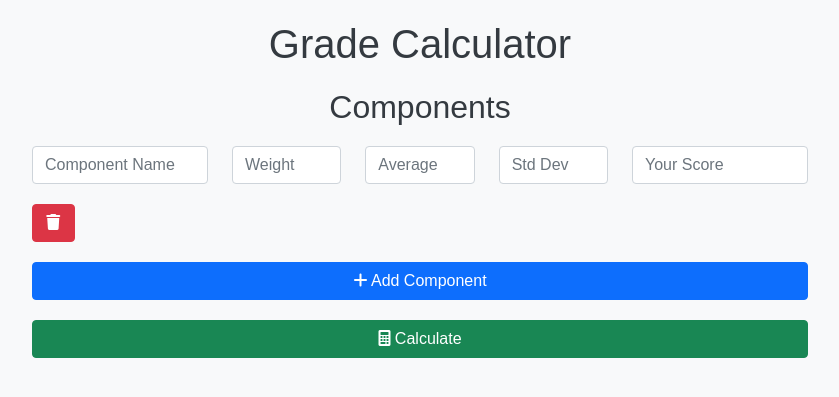
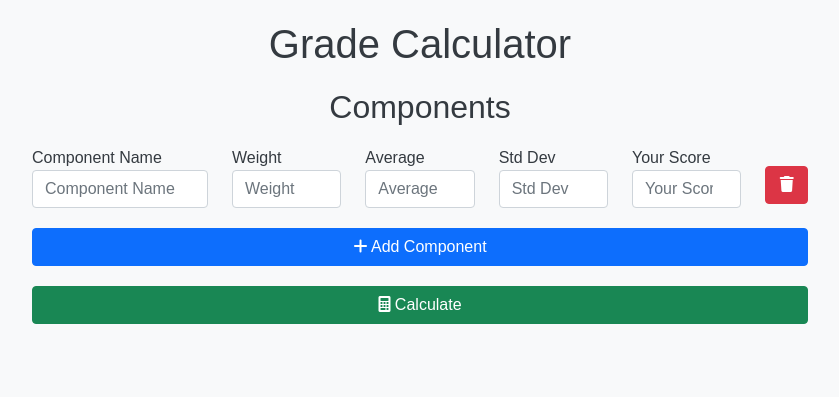
Before and after one commit to rusenbb/serdarnazli.github.io, a Flask app: page / in a window 1280 px wide. Shown: the top 397 px of the page, without its empty margins (220-1059 px from the left). Run offline with Flask 3, Linux system fonts and the light colour scheme; some libraries are stand-ins or nearby versions.

Commit message:
modified for more clear instructions

```diff
--- a/templates/index.html
+++ b/templates/index.html
@@ -73,18 +73,23 @@
 
         newCompDiv.innerHTML = `
                 <div class="col-md-3">
+                    <label for="componentName">Component Name</label>
                     <input type="text" class="form-control" placeholder="Component Name" name="componentName" required>
                 </div>
                 <div class="col-md-2">
+                    <label for="weight">Weight</label>
                     <input type="number" class="form-control" placeholder="Weight" name="weight" required>
                 </div>
                 <div class="col-md-2">
+                    <label for="average">Average</label>
                     <input type="number" class="form-control" placeholder="Average" name="average" required>
                 </div>
                 <div class="col-md-2">
+                    <label for="stdDev">Std Dev</label>
                     <input type="number" class="form-control" placeholder="Std Dev" name="stdDev" required>
                 </div>
-                <div class="col-md-3">
+                <div class="col-md-2">
+                    <label for="score">Your Score</label>
                     <input type="number" class="form-control" placeholder="Your Score" name="score" required>
                 </div>
                 <div class="col-md-1">
```
